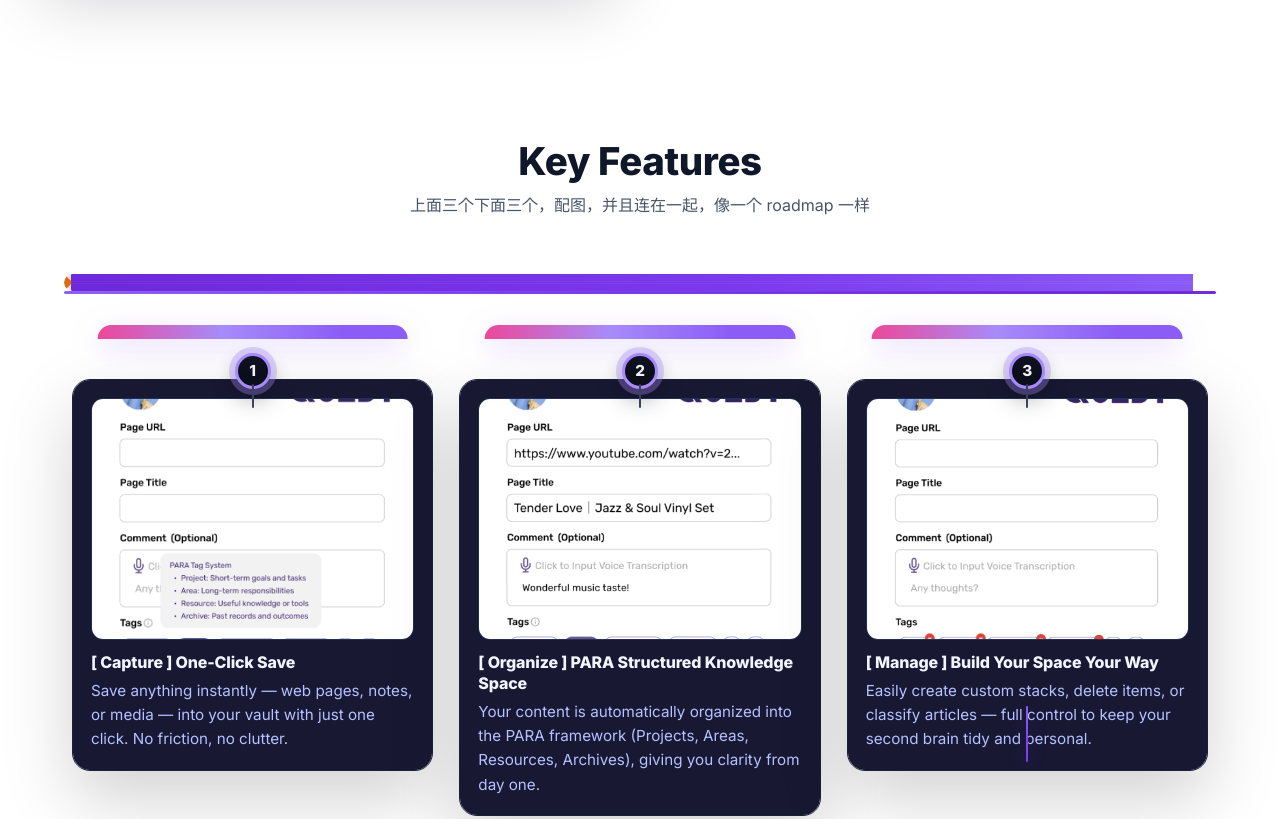
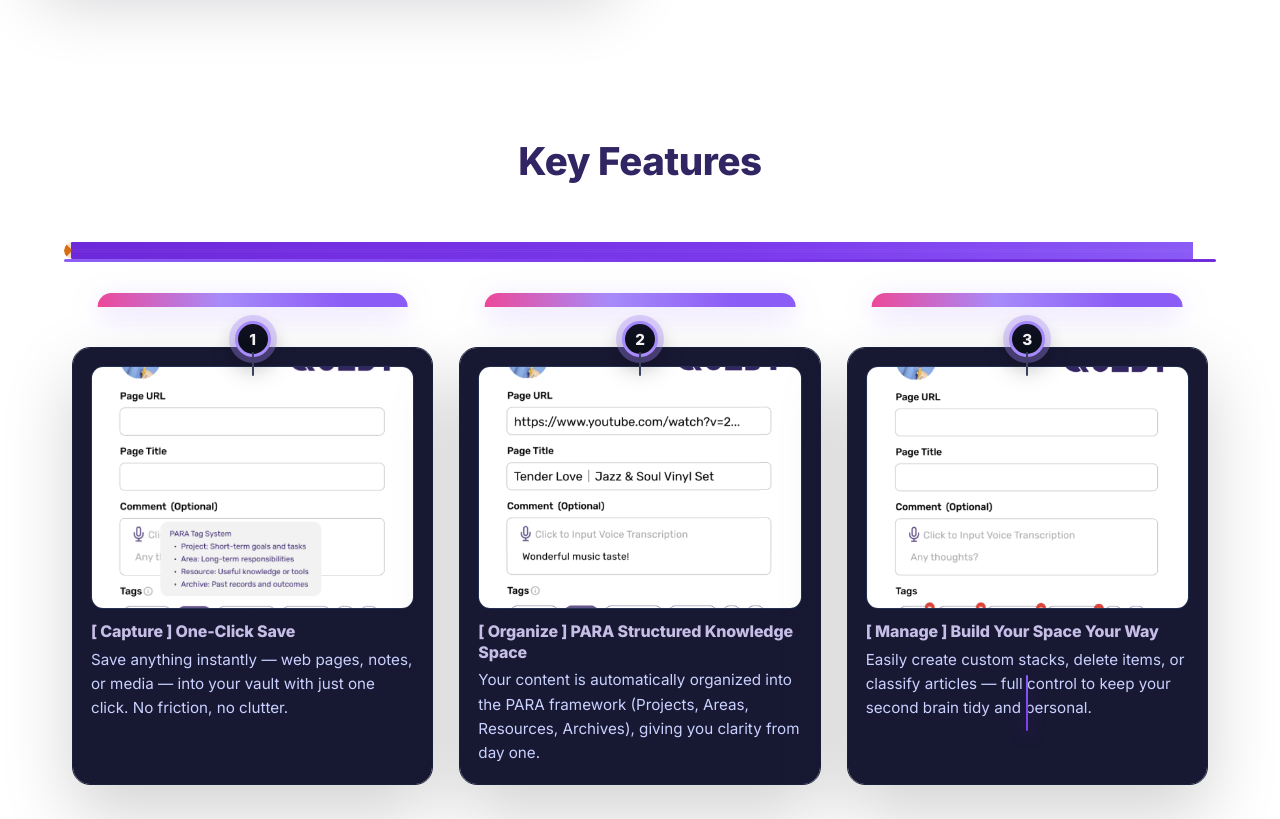
Before and after one commit to chrischrischristianyijin/quest-web, a website: page src/client/pages/index.html in a window 1280 px wide. Shown: the part 1520-2339 px from the top of the page. Drawn offline with Linux system fonts and the light colour scheme.

Commit message:
change color and button location

```diff
--- a/src/client/pages/index.html
+++ b/src/client/pages/index.html
@@ -61,13 +61,15 @@
                 <div class="ext2-copy">
                     <h2 class="section-title">Save Anything, Anywhere — With One Click.</h2>
                     <p class="section-lead">
-                        Quest’s browser extension makes remembering effortless. Whether it’s a lecture video,
+                        Quest's browser extension makes remembering effortless. Whether it's a lecture video,
                         research article, or random inspiration, capture it instantly into your private space.
                         No more scattered notes — just a unified, searchable context layer built for you.
                     </p>
-                    <a class="btn btn-primary"
-                        href="https://chromewebstore.google.com/detail/quest-insight-collector/capnkedjpmchlgmepeklpkehgbhpkiac"
-                        target="_blank" rel="noopener">Add to Chrome</a>
+                    <div class="btn-spacing">
+                        <a class="btn btn-primary"
+                            href="https://chromewebstore.google.com/detail/quest-insight-collector/capnkedjpmchlgmepeklpkehgbhpkiac"
+                            target="_blank" rel="noopener">Add to Chrome</a>
+                    </div>
                 </div>
             </div>
         </section>
@@ -76,7 +78,6 @@
         <section id="features" class="features-section roadmap-section">
             <div class="container">
                 <h2 class="section-title center">Key Features</h2>
-                <p class="section-kicker center">上面三个下面三个，配图，并且连在一起，像一个 roadmap 一样</p>
 
                 <ol class="roadmap" aria-label="Quest feature roadmap from capture to reflection">
                     <!-- 1 -->
@@ -184,7 +185,9 @@
             <div class="contact-container">
                 <h2 class="section-title center">Talk to Our Team</h2>
                 <p class="section-lead center">Have questions about Quest? We'd love to hear from you.</p>
-                <a href="mailto:contact@myquestspace.com" class="btn btn-secondary">📧 Send Email</a>
+                <div class="btn-spacing">
+                    <a href="mailto:contact@myquestspace.com" class="btn btn-secondary">📧 Send Email</a>
+                </div>
             </div>
         </section>
     </main>
--- a/src/client/styles/index.css
+++ b/src/client/styles/index.css
@@ -80,6 +80,11 @@
   .ext2-video { width: 100%; border-radius: 16px; box-shadow: 0 20px 70px rgba(2,6,23,.2); display:block; object-fit: cover; }
   .section-title { font-size: clamp(1.8rem, 3.2vw, 2.4rem); font-weight: 800; letter-spacing:-.01em; color:#0f172a; }
   .section-lead { margin-top: .75rem; color:#475569; font-size: 1.05rem; line-height: 1.7; }
+
+  /* Equal spacing for buttons */
+  .btn-spacing {
+    margin-top: .75rem;
+  }
   .center { text-align:center; }
   .nowrap { white-space: nowrap; }
 
@@ -417,6 +422,9 @@
   /* each step */
   .rm-step{
     position: relative;
+    display: flex;
+    flex-direction: column;
+    height: 100%;              /* 让每个step填满grid cell的高度 */
   }
 
   /* node on the track */
@@ -609,6 +617,7 @@
     row-gap: 68px;             /* 两行间距 */
     padding-top: 84px;         /* 给上轨道留空 */
     padding-bottom: 84px;      /* 给下轨道留空 */
+    align-items: stretch;      /* 让所有卡片拉伸到相同高度 */
   }
 
   /* 上轨道线（左->右） */
@@ -678,9 +687,16 @@
     color: var(--rm-card-text);
     min-height: 300px;         /* 提升高度给图片 */
     padding: 18px;
+    display: flex;
+    flex-direction: column;
+    flex-grow: 1;              /* 让卡片填满可用空间 */
+    height: 100%;              /* 确保卡片填满step的高度 */
   }
   .rm-card h3{ color:#f3f4ff; font-weight:800; }
-  .rm-card p { color: var(--rm-card-muted); }
+  .rm-card p {
+    color: var(--rm-card-muted);
+    flex-grow: 1;              /* 让段落文本填满剩余空间 */
+  }
 
   .rm-fig{
     aspect-ratio: 4/3;         /* 图片面积更大（从 16:9 -> 4:3） */
@@ -730,3 +746,57 @@
     .rm-node::after{ display:none; }
     .rm-card{ margin-left: 22px; margin-top: 8px; min-height: 260px; }
   }
+
+  /* === Global type colors – unify titles to #322563 and adjust text theme === */
+  :root{
+    /* brand titles */
+    --brand-purple: #322563;
+
+    /* on-dark readable tint derived from #191332 (for dark cards etc.) */
+    --brand-purple-on-dark: #C6BEE6;
+
+    /* body text scale (on light) */
+    --text-900: #1A1830;  /* main body */
+    --text-700: #3E3B59;  /* secondary */
+    --text-600: #5C5976;  /* muted */
+  }
+
+  /* 1) Titles (light sections) */
+  h1,h2,h3,h4,h5,h6,
+  .hero-title,
+  .section-title,
+  .footer-brand h3,
+  .footer-links-section h4,
+  .footer-contact-section h4 {
+    color: var(--brand-purple) !important;
+  }
+
+  /* 2) Titles on dark surfaces (e.g., roadmap cards) */
+  .rm-card h3 {
+    color: var(--brand-purple-on-dark) !important;
+  }
+
+  /* 3) General body text colors (light sections) */
+  body,
+  .hero-copy .hero-subtitle,
+  .hero-copy .hero-lead,
+  .section-lead,
+  .feature-card p,
+  .footer-description,
+  .footer-links a,
+  .contact-item,
+  .nav-link {
+    color: var(--text-700);
+  }
+  .feature-card h3 { color: var(--brand-purple) !important; }
+
+  /* 4) Roadmap (dark cards) – keep body text readable */
+  .rm-card p { color: #C9D1FF; }    /* cool tinted body on dark */
+  .rm-card { color: #E9EDFF; }      /* fallback */
+
+  /* 5) Section headings inside dark gradient sections */
+  .roadmap-section .section-title { color: var(--brand-purple) !important; }
+  .beta-section .section-title     { color: var(--brand-purple) !important; }
+
+  /* 6) Optional: make hero title match instantly */
+  .hero-copy .hero-title { color: var(--brand-purple) !important; }
```
